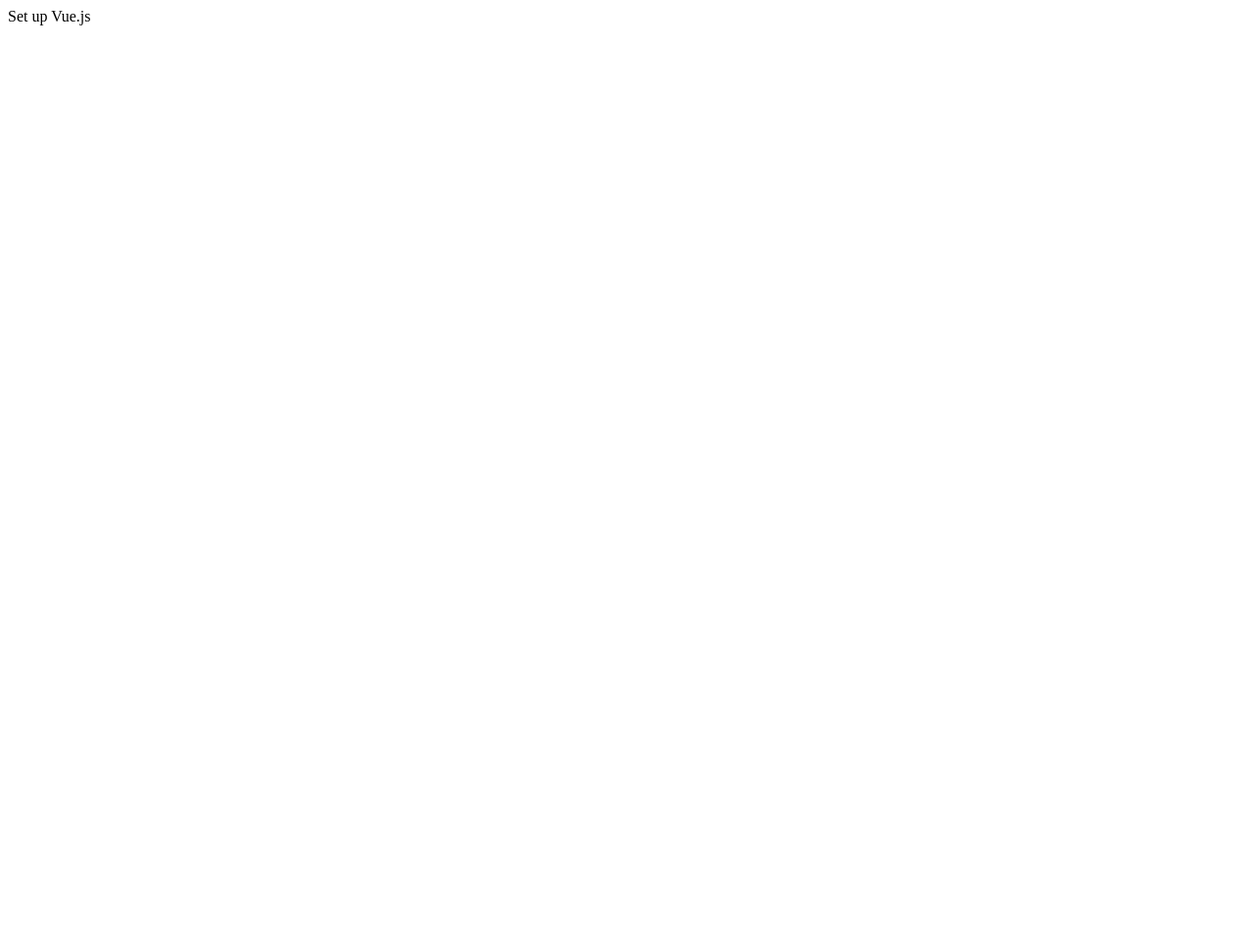
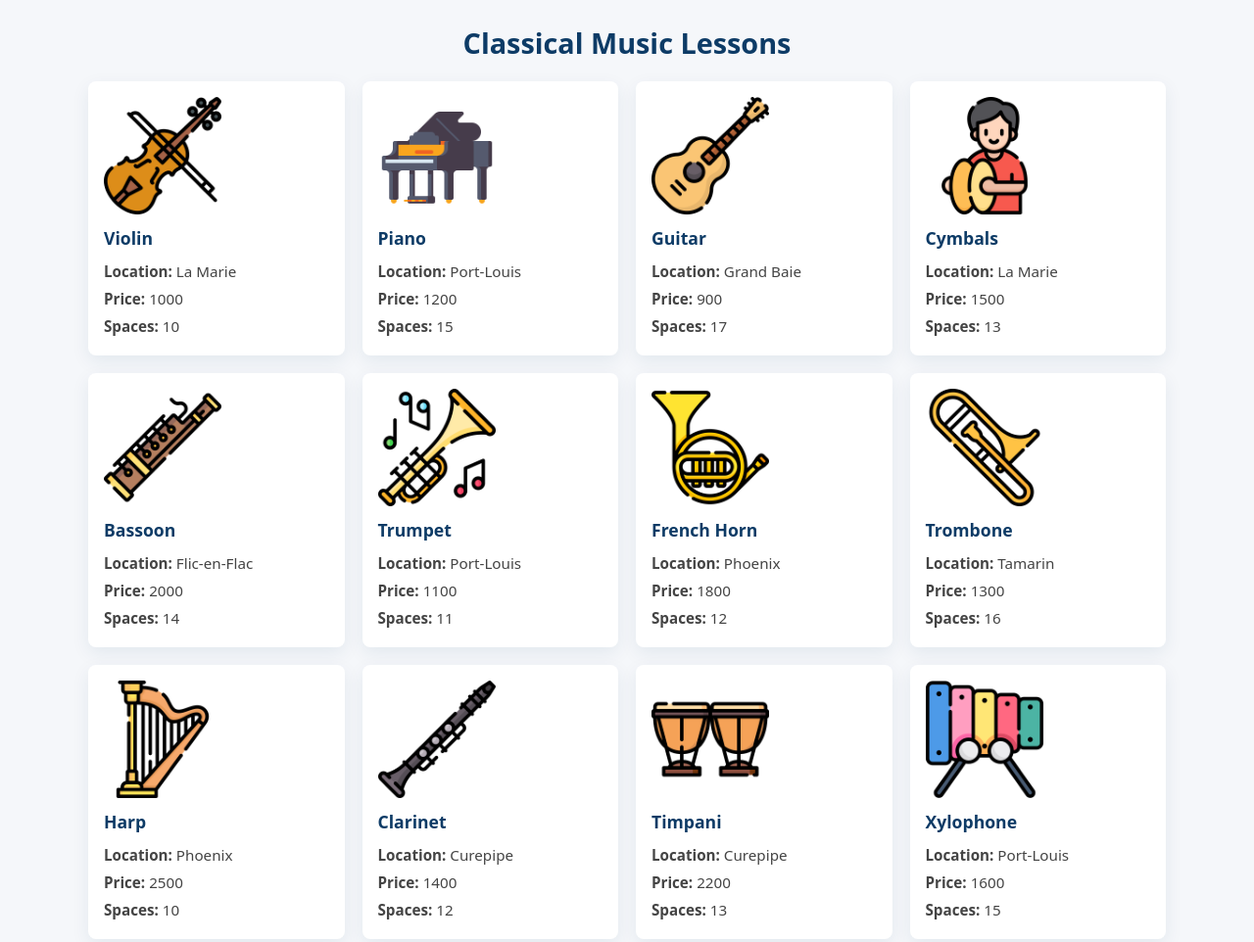
Before and after one commit to Zoulienn/vueAppFrontend, a plain HTML site: page index.html in a window 1280 px wide. Shown: the whole page at 98% size. Before the commit the page ends 800 px from the top, so only its background shows below. Drawn offline with nearby package versions, Linux system fonts and the light colour scheme.

Commit message:
lessons display

```diff
--- a/index.html
+++ b/index.html
@@ -3,13 +3,29 @@
 <head>
     <meta charset="UTF-8">
     <script src="https://unpkg.com/vue@2.7.8/dist/vue.js"></script>
+    <link rel="stylesheet" href="styles.css">
     <title>After School Lesson</title>
 </head>
 <body>
 <div id="app">
-    {{ message }}
+    <header>
+        <h1>{{message}}</h1>
+    </header>
+
+    <main>
+        <!-- Render all lessons using v-for and a method that returns the lessons -->
+        <section class="lessons">
+            <article v-for="(lesson, index) in displayLessons()" :key="index" class="lesson">
+                <img :src="lesson.image" :alt="lesson.subject" width="120">
+                <h2>{{ lesson.subject }}</h2>
+                <p><strong>Location:</strong> {{ lesson.location }}</p>
+                <p><strong>Price:</strong> {{ lesson.price }}</p>
+                <p><strong>Spaces:</strong> {{ lesson.spaces }}</p>
+            </article>
+        </section>
+    </main>
 </div>
 
-<script src="index.js"></script>
+<script type="module" src="index.js"></script>
 </body>
 </html>
--- a/index.js
+++ b/index.js
@@ -1,6 +1,18 @@
+import lessons from "./lessons.js";
+
 new Vue({
     el: '#app',
     data: {
-        message: 'Set up Vue.js'
+        message: 'Classical Music Lessons',
+        lessons: lessons,
+    },
+    methods: {
+        // returns the list of lessons
+        displayLessons() {
+            return this.lessons;
+        }
+    },
+    computed: {
+
     }
 });
--- a/lessons.js
+++ b/lessons.js
@@ -1,4 +1,4 @@
-let lessons = [
+const lessons = [
     {
         subject:'Violin',
         location:'La Marie',
@@ -84,4 +84,5 @@ let lessons = [
         image:'images/xylophone.png'
     }
 ]
-module.exports = lessons;
+
+export default lessons;
--- /dev/null
+++ b/styles.css
@@ -0,0 +1,86 @@
+body {
+  font-family: system-ui, -apple-system, "Segoe UI", Roboto, "Helvetica Neue", Arial;
+  background: #f5f7fa;
+  color: #222;
+  margin: 0;
+  padding: 24px;
+}
+
+#app {
+  max-width: 1100px;
+  margin: 0 auto;
+}
+
+header {
+  margin-bottom: 20px;
+  text-align: center;
+}
+
+header h1 {
+  margin: 0;
+  font-size: 1.8rem;
+  color: #0d3b66;
+}
+
+.lessons {
+  display: grid;
+  grid-template-columns: repeat(auto-fit, minmax(240px, 1fr));
+  gap: 18px;
+  padding: 0;
+  margin: 0;
+}
+
+.lesson {
+  background: #fff;
+  border-radius: 8px;
+  padding: 16px;
+  box-shadow: 0 6px 18px rgba(13, 59, 102, 0.08);
+  display: flex;
+  flex-direction: column;
+  align-items: flex-start;
+  transition: transform .15s ease, box-shadow .15s ease;
+}
+
+.lesson img {
+  width: 120px;
+  height: auto;
+  display: block;
+  margin-bottom: 12px;
+}
+
+.lesson h2 {
+  margin: 0 0 8px;
+  font-size: 1.1rem;
+  color: #0d3b66;
+}
+
+.lesson p {
+  margin: 4px 0;
+  color: #444;
+  font-size: 0.95rem;
+}
+
+.lesson .price {
+  color: #0a8f5b;
+  font-weight: 600;
+}
+
+.lesson .spaces {
+  display: inline-block;
+  margin-top: 8px;
+  padding: 4px 8px;
+  background: #eef6f1;
+  color: #0a8f5b;
+  border-radius: 999px;
+  font-size: 0.85rem;
+}
+
+.lesson:hover {
+  transform: translateY(-4px);
+  box-shadow: 0 14px 30px rgba(13, 59, 102, 0.12);
+}
+
+@media (max-width: 420px) {
+  body { padding: 12px; }
+  .lesson img { width: 100px; }
+}
```
